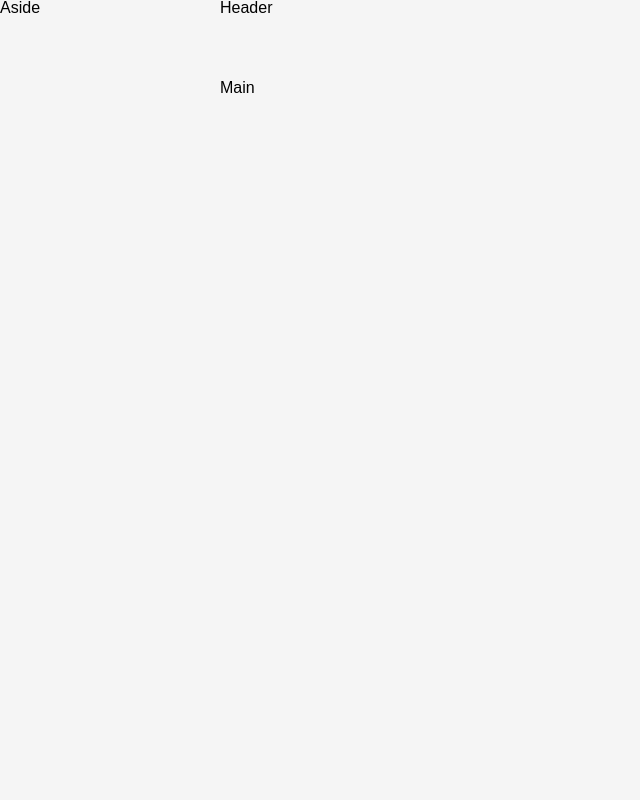
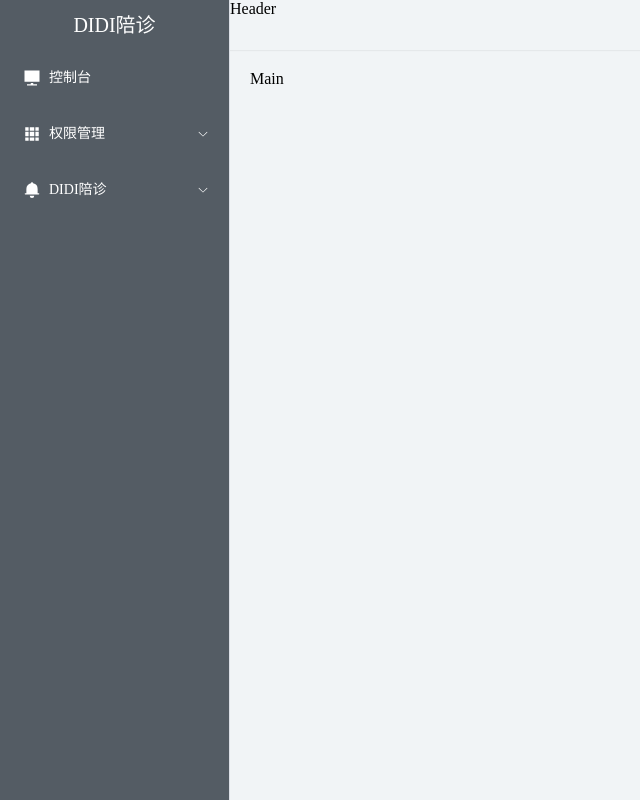
Before and after one commit to lining-lo/peizhen, a Vue app in the folder pzadmin/: page /#/ in a window 1280 px wide. Shown: the whole page, without its empty margins (0-640 px from the left). Built offline with nearby package versions, Linux system fonts and the light colour scheme.

Commit message:
feat: Menu 组件的编写

```diff
--- a/pzadmin/package.json
+++ b/pzadmin/package.json
@@ -9,7 +9,9 @@
     "preview": "vite preview"
   },
   "dependencies": {
+    "@element-plus/icons-vue": "^2.3.1",
     "element-plus": "^2.9.7",
+    "less": "^4.2.0",
     "vue": "^3.5.12",
     "vue-router": "^4.5.0"
   },
--- /dev/null
+++ b/pzadmin/src/components/Aside.vue
@@ -0,0 +1,30 @@
+<template>
+    <el-menu :style="{ width: '230px' }" active-text-color="#ffd04b" background-color="#545c64" class="aside-container"
+        default-active="2" text-color="#fff" @open="handleOpen" @close="handleClose">
+        <p class="logo-lg">DIDI陪诊</p>
+        <TreeMenu :menuData :index="1" />
+    </el-menu>
+</template>
+
+<script setup>
+import TreeMenu from './TreeMenu.vue';
+import { useRouter } from 'vue-router';
+import { ref, reactive } from 'vue'
+
+const router = useRouter()
+const menuData = reactive(router.options.routes[0].children)
+
+</script>
+<style lang='less' scoped>
+.aside-container {
+    height: 100%;
+
+    .logo-lg {
+        font-size: 20px;
+        text-align: center;
+        height: 50px;
+        line-height: 50px;
+        color: #fff;
+    }
+}
+</style>
--- /dev/null
+++ b/pzadmin/src/components/TreeMenu.vue
@@ -0,0 +1,27 @@
+<template>
+    <template v-for="(item, index) in props.menuData">
+        <el-menu-item v-if="!item.children || item.children.length === 0" :index="`${props.index}-${index}`">
+            <el-icon size="20">
+                <component :is="item.meta.icon"></component>
+            </el-icon>
+            <span>{{item.meta.name}}</span>
+        </el-menu-item>
+
+        <el-sub-menu v-else :index="`${props.index}-${index}`">
+            <template #title>
+                <el-icon>
+                    <component :is="item.meta.icon"></component>
+                </el-icon>
+                <span>{{item.meta.name}}</span>
+            </template>
+            <TreeMenu :menuData="item.children" :index="`${props.index}-${index}`"/>
+        </el-sub-menu>
+    </template>
+</template>
+
+<script setup>
+import { ref, reactive } from 'vue'
+const props = defineProps(['menuData', 'index'])
+
+</script>
+<style lang='less' scoped></style>
--- a/pzadmin/src/main.js
+++ b/pzadmin/src/main.js
@@ -2,8 +2,11 @@ import { createApp } from 'vue'
 import './style.css'
 import App from './App.vue'
 import router from './router'
-
+import * as ElementPlusIconsVue from '@element-plus/icons-vue'
 const app = createApp(App)
-
+//全局注册 icons 图标
+for (const [key, component] of Object.entries(ElementPlusIconsVue)) {
+  app.component(key, component)
+}
 app.use(router)
 app.mount('#app')
--- a/pzadmin/src/router/index.js
+++ b/pzadmin/src/router/index.js
@@ -1,12 +1,59 @@
 import { createWebHashHistory, createRouter } from 'vue-router'
 
-import Main from '../views/Main.vue'
+import Layout from '../views/Main.vue'
 import Login from '../views/Login/index.vue'
+import Dashboard from '../views/Dashboard/index.vue'
+import Admin from '../views/Auth/Admin/index.vue'
+import Group from '../views/Auth/Group/index.vue'
+import Staff from '../views/Vppz/Staff/index.vue'
+import Order from '../views/Vppz/Order/index.vue'
 
 const routes = [
     {
         path: '/',
-        component: Main
+        component: Layout,
+        name: 'main',
+        children: [
+            {
+                path: 'dashboard',
+                meta: { id: '1', name: '控制台', icon: 'Platform', path: '/dashboard', describe: '用于展示当前系统中的统计数据、统计报表及重要实时数据' },
+                component: Dashboard
+            },
+            {
+                path: 'auth',
+                meta: { id: '2', name: '权限管理', icon: 'Grid' },
+                children: [
+                    {
+                        path: '',
+                        alias: ['admin'],
+                        meta: { id: '1', name: '账号管理', icon: 'Avatar', path: '/auth/admin', describe: '管理员可以进行编辑，权限修改后需要登出才会生效' },
+                        component: Admin
+                    },
+                    {
+                        path: 'group',
+                        meta: { id: '2', name: '菜单管理', icon: 'Menu', path: '/auth/group', describe: '菜单规则通常对应一个控制器的方法,同时菜单栏数据也从规则中获取' },
+                        component: Group
+                    }
+                ]
+            },
+            {
+                path: 'vppz',
+                meta: { id: '3', name: 'DIDI陪诊', icon: 'BellFilled' },
+                children: [
+                    {
+                        path: '',
+                        alias: ['staff'],
+                        meta: { id: '1', name: '陪护管理', icon: 'Checked', path: '/vppz/staff', describe: '陪护师可以进行创建和修改，设置对应生效状态控制C端选择' },
+                        component: Staff
+                    },
+                    {
+                        path: 'order',
+                        meta: { id: '2', name: '订单管理', icon: 'List', path: '/vppz/order', describe: 'C端下单后可以查看所有订单状态，已支付的订单可以完成陪护状态修改' },
+                        component: Order
+                    }
+                ]
+            }
+        ]
     },
     {
         path: '/login',
--- a/pzadmin/src/style.css
+++ b/pzadmin/src/style.css
@@ -2,7 +2,6 @@ html,
 body,
 div,
 span,
-applet,
 object,
 iframe,
 h1,
@@ -14,11 +13,8 @@ h6,
 p,
 blockquote,
 pre,
-a,
 abbr,
-acronym,
 address,
-big,
 cite,
 code,
 del,
@@ -28,19 +24,14 @@ img,
 ins,
 kbd,
 q,
-s,
 samp,
 small,
-strike,
 strong,
 sub,
 sup,
-tt,
 var,
 b,
-u,
 i,
-center,
 dl,
 dt,
 dd,
@@ -63,16 +54,13 @@ article,
 aside,
 canvas,
 details,
-embed,
+figcaption,
 figure,
-figcaption,
 footer,
 header,
 hgroup,
 menu,
 nav,
-output,
-ruby,
 section,
 summary,
 time,
@@ -82,92 +70,41 @@ video {
   margin: 0;
   padding: 0;
   border: 0;
-  font-size: 100%;
-  font: inherit;
+  outline: 0;
+  /* font-size:100%; */
   vertical-align: baseline;
-  box-sizing: border-box;
+  background: transparent;
 }
 
-/* HTML5 display-role reset for older browsers */
-article,
-aside,
-details,
-figcaption,
-figure,
-footer,
-header,
-hgroup,
-menu,
-nav,
-section {
-  display: block;
+a {
+  text-decoration: none;
+}
+
+li {
+  list-style: none;
 }
 
 body {
-  line-height: 1;
+  height: 100vh;
+  background-color: #f1f4f6;
 }
 
-ol,
-ul {
-  list-style: none;
+#app {
+  height: 100%;
 }
 
-blockquote,
-q {
-  quotes: none;
+.el-header {
+  height: 50px !important;
+  padding: 0 !important;
+  box-shadow: 0px 1px 1px rgba(0, 0, 0, 0.05);
+  border-bottom: 1px solid transparent;
 }
 
-blockquote:before,
-blockquote:after,
-q:before,
-q:after {
-  content: '';
-  content: none;
+.pagination-info {
+  padding: 10px 0;
+  background-color: #fff;
+
+  .el-pagination {
+    justify-content: end;
+  }
 }
-
-a,
-a:hover {
-  color: inherit;
-  text-decoration: none;
-}
-
-table {
-  border-collapse: collapse;
-  border-spacing: 0;
-}
-
-html,
-body {
-  width: 100%;
-  height: 100%;
-  background-color: #f5f5f5;
-  font-family: 'PingFangSC-Light', 'PingFang SC', 'STHeitiSC-Light', 'Helvetica-Light', 'Arial', 'sans-serif';
-}
-
-body {
-  overflow: hidden;
-}
-
-.fl {
-  float: left;
-}
-
-.fr {
-  float: right;
-}
-
-.fr .button-group-item {
-  padding-left: 3px;
-}
-
-.clearfix {
-  zoom: 1;
-}
-
-.clearfix:after {
-  display: block;
-  clear: both;
-  content: "";
-  visibility: hidden;
-  height: 0;
-}
--- /dev/null
+++ b/pzadmin/src/views/Auth/Admin/index.vue
@@ -0,0 +1,14 @@
+<template>
+    <div>
+        Admin
+    </div>
+</template>
+
+<script setup>
+import { ref, reactive } from 'vue'
+
+</script>
+
+<style lang='less' scoped>
+
+</style>
--- /dev/null
+++ b/pzadmin/src/views/Auth/Group/index.vue
@@ -0,0 +1,14 @@
+<template>
+    <div>
+        Group
+    </div>
+</template>
+
+<script setup>
+import { ref, reactive } from 'vue'
+
+</script>
+
+<style lang='less' scoped>
+
+</style>
--- /dev/null
+++ b/pzadmin/src/views/Dashboard/index.vue
@@ -0,0 +1,14 @@
+<template>
+    <div>
+        Dashboard
+    </div>
+</template>
+
+<script setup>
+import { ref, reactive } from 'vue'
+
+</script>
+
+<style lang='less' scoped>
+
+</style>
--- a/pzadmin/src/views/Main.vue
+++ b/pzadmin/src/views/Main.vue
@@ -1,7 +1,8 @@
 <template>
     <div class="common-layout">
         <el-container>
-            <el-aside width="200px">Aside</el-aside>
+            <!-- 侧边菜单 -->
+            <Aside />
             <el-container>
                 <el-header>Header</el-header>
                 <el-main>Main</el-main>
@@ -11,8 +12,17 @@
 </template>
 
 <script setup>
+import Aside from '../components/Aside.vue'
 import { ref, reactive } from 'vue'
 
 </script>
 
-<style lang='scss' scoped></style>
+<style lang='less' scoped>
+.common-layout {
+    height: 100%;
+
+    .el-container {
+        height: 100%;
+    }
+}
+</style>
--- /dev/null
+++ b/pzadmin/src/views/Vppz/Order/index.vue
@@ -0,0 +1,14 @@
+<template>
+    <div>
+        Order
+    </div>
+</template>
+
+<script setup>
+import { ref, reactive } from 'vue'
+
+</script>
+
+<style lang='less' scoped>
+
+</style>
--- /dev/null
+++ b/pzadmin/src/views/Vppz/Staff/index.vue
@@ -0,0 +1,14 @@
+<template>
+    <div>
+        Staff
+    </div>
+</template>
+
+<script setup>
+import { ref, reactive } from 'vue'
+
+</script>
+
+<style lang='less' scoped>
+
+</style>
```
Also changed, not shown: 2 other files (tests, documents, lock files or other folders).
